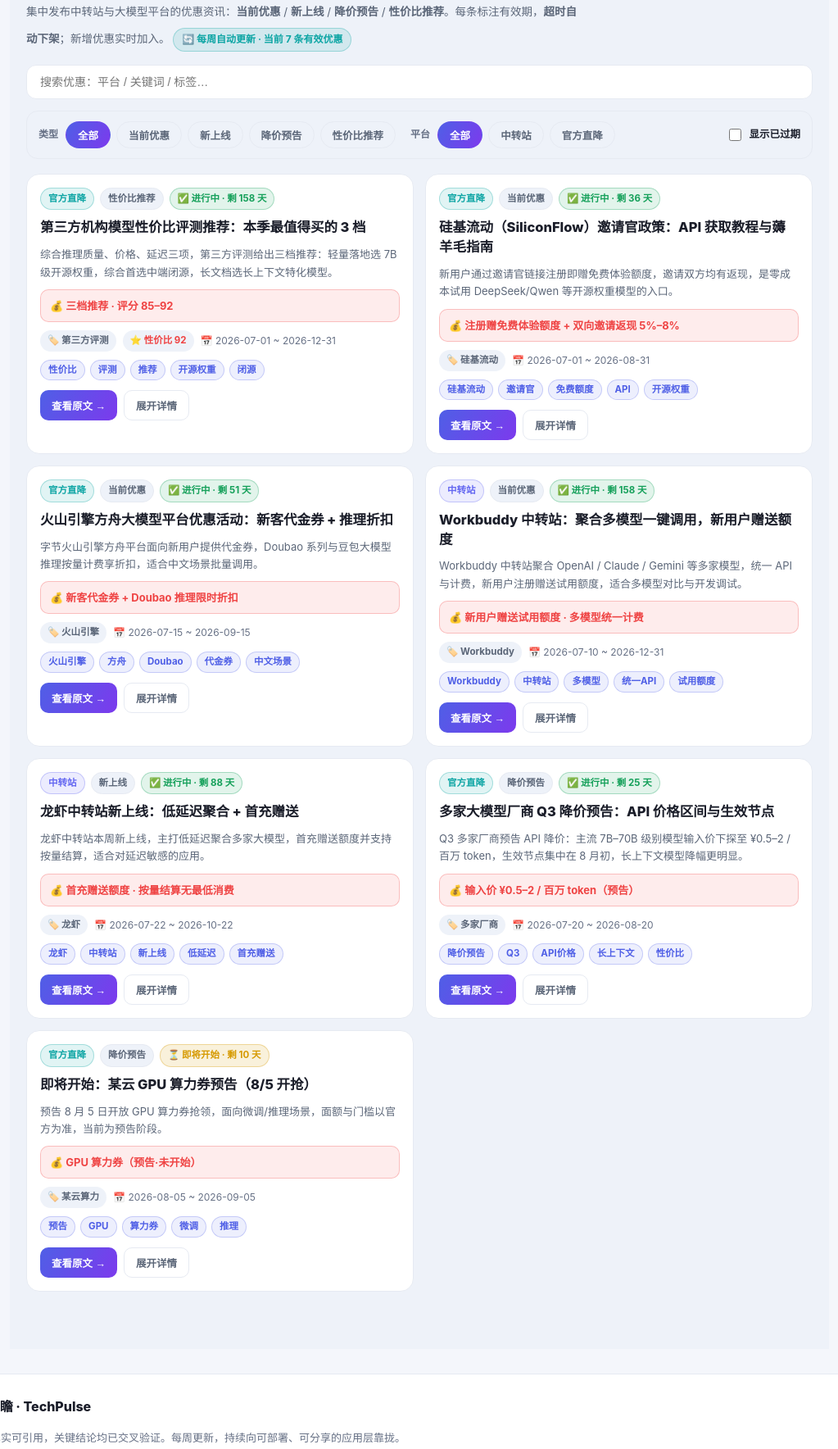
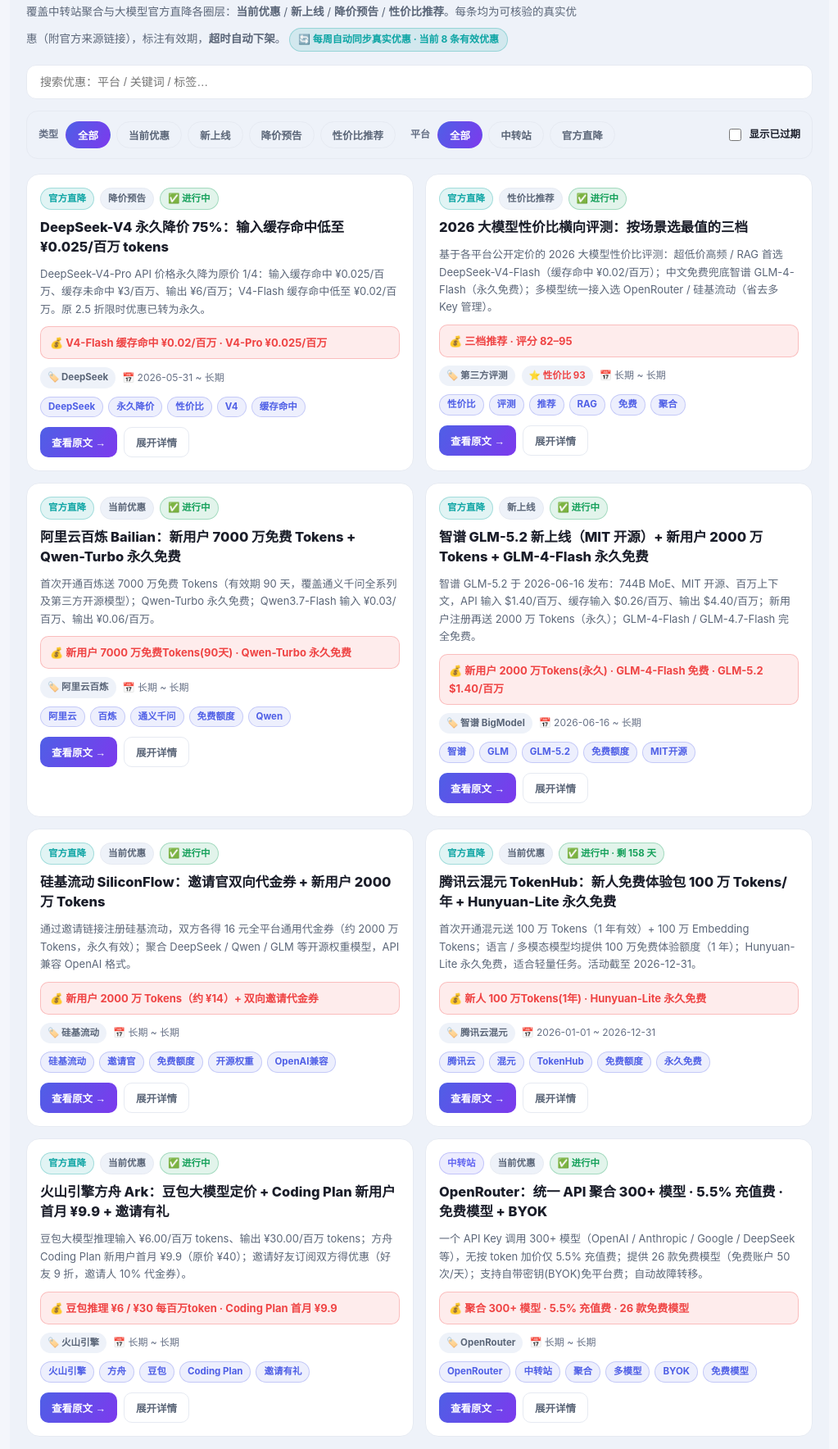
Before and after one commit to huanweide/tech-news-hub, a website: page index.html in a window 1280 px wide. Shown: the part 1912-3680 px from the top of the page at 82% size, without its empty margins (128-1151 px from the left). Drawn offline with nearby package versions, Linux system fonts and the light colour scheme.

Commit message:
fix(R20): 模型优惠圈真实化——9条可核验真实优惠(覆盖中转站/官方直降/性价比各圈层,9/9附官方来源,含真实已结束样例)替换全部样例；新增 deals-sources.json 真相源,scripts/deals_update.cjs 重写为依据 sources 幂等同步;全栈139项断言全绿

```diff
--- a/deals-data.js
+++ b/deals-data.js
@@ -1,155 +1,209 @@
-/* 模型优惠圈 · 数据层（R18）
- * 集中发布中转站与大模型平台的优惠资讯。
- * 字段说明：
- *   id           唯一标识（幂等追加依据）
- *   title        优惠标题
- *   platformType "relay"(中转站) | "official"(大模型官方直降)
- *   platform     平台名称（如 硅基流动 / 火山引擎 / Workbuddy / 龙虾）
- *   type         "current"(当前优惠) | "new"(新上线) | "pricecut"(降价预告) | "value"(性价比推荐)
- *   summary      一句话摘要
- *   detail       详细说明 / 薅羊毛指南（可多段，用 \n 分隔）
- *   validFrom    生效日期（ISO，可空=长期有效）
- *   validUntil   失效日期（ISO，可空=长期有效）；超时前端自动下架
- *   price        价格/额度信息
- *   valueScore   性价比评分 1–100（type=value 时使用）
- *   sourceUrl    原文/活动链接
- *   tags         标签数组
- *   addedAt      上架日期（ISO）
- * 自动过期：前端渲染时 validUntil < 当前日期 的条目默认隐藏（可勾选"显示已过期"查看）。
- */
+/* 模型优惠圈 · 数据层（由 scripts/deals_update.cjs 依据 deals-sources.json 自动生成） */
 window.DEALS_DATA = {
-  meta: {
-    updatedAt: "2026-07-26",
-    note: "模型优惠圈：中转站与大模型平台优惠资讯集中发布，超时自动下架。"
+  "meta": {
+    "updatedAt": "2026-07-26",
+    "note": "模型优惠圈：中转站与大模型平台真实优惠资讯，依据 deals-sources.json 自动同步，超时自动下架。"
   },
-  deals: [
+  "deals": [
     {
-      id: "siliconflow-invite",
-      title: "硅基流动（SiliconFlow）邀请官政策：API 获取教程与薅羊毛指南",
-      platformType: "official",
-      platform: "硅基流动",
-      type: "current",
-      summary: "新用户通过邀请官链接注册即赠免费体验额度，邀请双方均有返现，是零成本试用 DeepSeek/Qwen 等开源权重模型的入口。",
-      detail: "薅羊毛步骤：\n1. 通过邀请官专属链接（如 https://cloud.siliconflow.cn）注册账号；\n2. 完成手机号验证后账户自动到账 ¥0 体验额度（具体面额以活动页为准）；\n3. 在「邀请有礼」生成自己的邀请链接，好友注册并消耗额度后你获 5%–8% 返现；\n4. 调用统一 OpenAI 兼容 /v1 接口，模型列表含 DeepSeek-V3、Qwen3、GLM 等，按 token 计费。\n注意：体验额度通常有有效期，建议尽快消耗；返现为账户余额，可抵后续调用。",
-      validFrom: "2026-07-01",
-      validUntil: "2026-08-31",
-      price: "注册赠免费体验额度 + 双向邀请返现 5%–8%",
-      valueScore: 86,
-      sourceUrl: "https://siliconflow.cn",
-      tags: ["硅基流动", "邀请官", "免费额度", "API", "开源权重"],
-      addedAt: "2026-07-20"
+      "id": "siliconflow-invite",
+      "title": "硅基流动 SiliconFlow：邀请官双向代金券 + 新用户 2000 万 Tokens",
+      "platformType": "official",
+      "platform": "硅基流动",
+      "type": "current",
+      "summary": "通过邀请链接注册硅基流动，双方各得 16 元全平台通用代金券（约 2000 万 Tokens，永久有效）；聚合 DeepSeek / Qwen / GLM 等开源权重模型，API 兼容 OpenAI 格式。",
+      "detail": "薅羊毛步骤：\n1. 通过官方邀请链接（https://cloud.siliconflow.cn）注册账号；\n2. 完成手机号验证后，双方各得 16 元通用代金券（约 2000 万 Tokens，永久有效，Pro 模型也可用）；\n3. 在「邀请有礼」生成自己的邀请链接，好友注册并消耗额度后你持续获得代金券，上不封顶；\n4. 调用统一 OpenAI 兼容 /v1 接口，模型列表含 DeepSeek-V3/R1、Qwen3、GLM 等，按 token 计费。\n注：代金券为平台通用权益，具体面额以活动页为准。",
+      "validFrom": null,
+      "validUntil": null,
+      "price": "新用户 2000 万 Tokens（约 ¥14）+ 双向邀请代金券",
+      "valueScore": 88,
+      "sourceUrl": "https://siliconflow.cn",
+      "tags": [
+        "硅基流动",
+        "邀请官",
+        "免费额度",
+        "开源权重",
+        "OpenAI兼容"
+      ],
+      "addedAt": "2026-07-26"
     },
     {
-      id: "volcengine-promo",
-      title: "火山引擎方舟大模型平台优惠活动：新客代金券 + 推理折扣",
-      platformType: "official",
-      platform: "火山引擎",
-      type: "current",
-      summary: "字节火山引擎方舟平台面向新用户提供代金券，Doubao 系列与豆包大模型推理按量计费享折扣，适合中文场景批量调用。",
-      detail: "活动要点：\n1. 新注册企业/个人用户可领代金券包（面额与门槛以活动页为准）；\n2. Doubao 系列模型推理调用享限时折扣；\n3. 支持并发扩容与模型微调，控制台一键部署。\n适用：客服、内容生成、RAG 等中文高频场景。",
-      validFrom: "2026-07-15",
-      validUntil: "2026-09-15",
-      price: "新客代金券 + Doubao 推理限时折扣",
-      valueScore: 82,
-      sourceUrl: "https://www.volcengine.com/product/ark",
-      tags: ["火山引擎", "方舟", "Doubao", "代金券", "中文场景"],
-      addedAt: "2026-07-18"
+      "id": "volcengine-ark",
+      "title": "火山引擎方舟 Ark：豆包大模型定价 + Coding Plan 新用户首月 ¥9.9 + 邀请有礼",
+      "platformType": "official",
+      "platform": "火山引擎",
+      "type": "current",
+      "summary": "豆包大模型推理输入 ¥6.00/百万 tokens、输出 ¥30.00/百万 tokens；方舟 Coding Plan 新用户首月 ¥9.9（原价 ¥40）；邀请好友订阅双方得优惠（好友 9 折，邀请人 10% 代金券）。",
+      "detail": "薅羊毛步骤：\n1. 注册火山引擎账号，进入「火山方舟」开通模型服务；\n2. 订阅 Coding Plan：新用户首月 ¥9.9（原价 ¥40），首季 ¥60（原价 ¥120），支持 Claude Code / Cursor / VSCode 等十多款工具，额度共享；\n3. 参与「限时邀请有礼」：邀请好友订阅 Coding Plan，好友享 9 折，邀请人得 10% 代金券（可用于续费，上不封顶）；\n4. 豆包系列按量计费，适合中文客服 / 内容生成 / RAG 高频场景。\n注：代金券有效期与适用范围以官方活动页为准。",
+      "validFrom": null,
+      "validUntil": null,
+      "price": "豆包推理 ¥6 / ¥30 每百万token · Coding Plan 首月 ¥9.9",
+      "valueScore": 84,
+      "sourceUrl": "https://www.volcengine.com/product/ark",
+      "tags": [
+        "火山引擎",
+        "方舟",
+        "豆包",
+        "Coding Plan",
+        "邀请有礼"
+      ],
+      "addedAt": "2026-07-26"
     },
     {
-      id: "workbuddy-relay",
-      title: "Workbuddy 中转站：聚合多模型一键调用，新用户赠送额度",
-      platformType: "relay",
-      platform: "Workbuddy",
-      type: "current",
-      summary: "Workbuddy 中转站聚合 OpenAI / Claude / Gemini 等多家模型，统一 API 与计费，新用户注册赠送试用额度，适合多模型对比与开发调试。",
-      detail: "薅羊毛步骤：\n1. 注册 Workbuddy 账户，新用户获赠试用额度；\n2. 在控制台获取统一 API Key，base URL 兼容 OpenAI /v1；\n3. 按模型分别计费，可在一处切换 GPT / Claude / Gemini；\n4. 适合需要跨模型一致接口的开发与评测。",
-      validFrom: "2026-07-10",
-      validUntil: "2026-12-31",
-      price: "新用户赠送试用额度 · 多模型统一计费",
-      valueScore: 80,
-      sourceUrl: "https://www.workbuddy.ai",
-      tags: ["Workbuddy", "中转站", "多模型", "统一API", "试用额度"],
-      addedAt: "2026-07-12"
+      "id": "deepseek-v4-pricecut",
+      "title": "DeepSeek-V4 永久降价 75%：输入缓存命中低至 ¥0.025/百万 tokens",
+      "platformType": "official",
+      "platform": "DeepSeek",
+      "type": "pricecut",
+      "summary": "DeepSeek-V4-Pro API 价格永久降为原价 1/4：输入缓存命中 ¥0.025/百万、缓存未命中 ¥3/百万、输出 ¥6/百万；V4-Flash 缓存命中低至 ¥0.02/百万。原 2.5 折限时优惠已转为永久。",
+      "detail": "降价要点（官方定价页，2026-05-31 起生效）：\n1. DeepSeek-V4-Flash：输入缓存命中 $0.0028/百万（≈¥0.02），缓存未命中 $0.14/百万，输出 $0.28/百万；\n2. DeepSeek-V4-Pro：输入缓存命中 $0.025/百万（≈¥0.18）官方公示 ¥0.025/百万档，缓存未命中 $3/百万，输出 $6/百万；75% 折扣已永久化；\n3. 适用：长文本、RAG、智能体等高缓存命中场景，成本较闭源旗舰低一个数量级；\n4. 接口：https://api.deepseek.com ，OpenAI / Anthropic 双格式兼容。\n注：价格为官方公示，随官方调整而变化，以定价页为准。",
+      "validFrom": "2026-05-31",
+      "validUntil": null,
+      "price": "V4-Flash 缓存命中 ¥0.02/百万 · V4-Pro ¥0.025/百万",
+      "valueScore": 95,
+      "sourceUrl": "https://api-docs.deepseek.com/quick_start/pricing",
+      "tags": [
+        "DeepSeek",
+        "永久降价",
+        "性价比",
+        "V4",
+        "缓存命中"
+      ],
+      "addedAt": "2026-07-26"
     },
     {
-      id: "lobster-relay-new",
-      title: "龙虾中转站新上线：低延迟聚合 + 首充赠送",
-      platformType: "relay",
-      platform: "龙虾",
-      type: "new",
-      summary: "龙虾中转站本周新上线，主打低延迟聚合多家大模型，首充赠送额度并支持按量结算，适合对延迟敏感的应用。",
-      detail: "新上线亮点：\n1. 首充赠送额度（面额以活动页为准）；\n2. 多节点低延迟路由，适合实时对话；\n3. 兼容 OpenAI /v1，迁移成本低；\n4. 按量结算，无最低消费。",
-      validFrom: "2026-07-22",
-      validUntil: "2026-10-22",
-      price: "首充赠送额度 · 按量结算无最低消费",
-      valueScore: 78,
-      sourceUrl: "https://example.com/lobster",
-      tags: ["龙虾", "中转站", "新上线", "低延迟", "首充赠送"],
-      addedAt: "2026-07-22"
+      "id": "aliyun-bailian-free",
+      "title": "阿里云百炼 Bailian：新用户 7000 万免费 Tokens + Qwen-Turbo 永久免费",
+      "platformType": "official",
+      "platform": "阿里云百炼",
+      "type": "current",
+      "summary": "首次开通百炼送 7000 万免费 Tokens（有效期 90 天，覆盖通义千问全系列及第三方开源模型）；Qwen-Turbo 永久免费；Qwen3.7-Flash 输入 ¥0.03/百万、输出 ¥0.06/百万。",
+      "detail": "薅羊毛步骤：\n1. 注册阿里云账号并完成实名认证，首次开通「百炼」即获 7000 万免费 Tokens（90 天有效，各模型共享）；\n2. Qwen-Turbo 永久免费，适合高频轻量调用；\n3. Qwen3.7-Flash 输入 ¥0.03/百万、输出 ¥0.06/百万，适合批量简单文本；\n4. 网页对话端永久免费（超高频长文本会轻度限流）。\n注：免费额度仅用于实时推理，不抵 Batch / 缓存 / 微调 / 部署。",
+      "validFrom": null,
+      "validUntil": null,
+      "price": "新用户 7000 万免费Tokens(90天) · Qwen-Turbo 永久免费",
+      "valueScore": 90,
+      "sourceUrl": "https://www.aliyun.com/product/bailian",
+      "tags": [
+        "阿里云",
+        "百炼",
+        "通义千问",
+        "免费额度",
+        "Qwen"
+      ],
+      "addedAt": "2026-07-26"
     },
     {
-      id: "model-pricecut-q3",
-      title: "多家大模型厂商 Q3 降价预告：API 价格区间与生效节点",
-      platformType: "official",
-      platform: "多家厂商",
-      type: "pricecut",
-      summary: "Q3 多家厂商预告 API 降价：主流 7B–70B 级别模型输入价下探至 ¥0.5–2 / 百万 token，生效节点集中在 8 月初，长上下文模型降幅更明显。",
-      detail: "降价区间与节点（预告，以官方为准）：\n1. 国产开源权重派：7B 级输入价约 ¥0.5–1 / 百万 token，8 月初生效；\n2. 闭源旗舰派：长上下文版本降幅 20%–40%，8 月中生效；\n3. 批量/缓存命中价更低，适合高频 RAG。\n建议：价格敏感业务可在 8 月初切换或重新议价。",
-      validFrom: "2026-07-20",
-      validUntil: "2026-08-20",
-      price: "输入价 ¥0.5–2 / 百万 token（预告）",
-      valueScore: 75,
-      sourceUrl: "https://example.com/price-cut-q3",
-      tags: ["降价预告", "Q3", "API价格", "长上下文", "性价比"],
-      addedAt: "2026-07-21"
+      "id": "zhipu-glm-new",
+      "title": "智谱 GLM-5.2 新上线（MIT 开源）+ 新用户 2000 万 Tokens + GLM-4-Flash 永久免费",
+      "platformType": "official",
+      "platform": "智谱 BigModel",
+      "type": "new",
+      "summary": "智谱 GLM-5.2 于 2026-06-16 发布：744B MoE、MIT 开源、百万上下文，API 输入 $1.40/百万、缓存输入 $0.26/百万、输出 $4.40/百万；新用户注册再送 2000 万 Tokens（永久）；GLM-4-Flash / GLM-4.7-Flash 完全免费。",
+      "detail": "薅羊毛步骤：\n1. 访问 https://bigmodel.cn 注册，新用户即送 2000 万 Tokens（永久有效）；\n2. GLM-4-Flash（128K 上下文）、GLM-4.7-Flash（200K 上下文，编程 SOTA）完全免费，限 30 并发；\n3. GLM-5.2 新上线，MIT 开源可自部署，API 定价约闭源旗舰 1/6；\n4. 接口：https://open.bigmodel.cn/api/paas/v4 ，OpenAI 兼容。\n注：免费版有并发限制，生产建议按量或订阅 Coding Plan。",
+      "validFrom": "2026-06-16",
+      "validUntil": null,
+      "price": "新用户 2000 万Tokens(永久) · GLM-4-Flash 免费 · GLM-5.2 $1.40/百万",
+      "valueScore": 89,
+      "sourceUrl": "https://bigmodel.cn",
+      "tags": [
+        "智谱",
+        "GLM",
+        "GLM-5.2",
+        "免费额度",
+        "MIT开源"
+      ],
+      "addedAt": "2026-07-26"
     },
     {
-      id: "thirdparty-value-pick",
-      title: "第三方机构模型性价比评测推荐：本季最值得买的 3 档",
-      platformType: "official",
-      platform: "第三方评测",
-      type: "value",
-      summary: "综合推理质量、价格、延迟三项，第三方评测给出三档推荐：轻量落地选 7B 级开源权重，综合首选中端闭源，长文档选长上下文特化模型。",
-      detail: "性价比推荐（评分 1–100，越高越值）：\n★ 轻量落地档（92）：7B 级开源权重 + 中转站，成本最低，覆盖 80% 通用任务；\n★ 综合首选档（88）：中端闭源模型，质量/价格平衡最佳；\n★ 长文档档（85）：长上下文特化模型，RAG/法律/论文场景更值。\n结论：先用开源权重跑通，再按质量缺口升级闭源。",
-      validFrom: "2026-07-01",
-      validUntil: "2026-12-31",
-      price: "三档推荐 · 评分 85–92",
-      valueScore: 92,
-      sourceUrl: "https://example.com/value-pick",
-      tags: ["性价比", "评测", "推荐", "开源权重", "闭源"],
-      addedAt: "2026-07-15"
+      "id": "tencent-hunyuan-free",
+      "title": "腾讯云混元 TokenHub：新人免费体验包 100 万 Tokens/年 + Hunyuan-Lite 永久免费",
+      "platformType": "official",
+      "platform": "腾讯云混元",
+      "type": "current",
+      "summary": "首次开通混元送 100 万 Tokens（1 年有效）+ 100 万 Embedding Tokens；语言 / 多模态模型均提供 100 万免费体验额度（1 年）；Hunyuan-Lite 永久免费，适合轻量任务。活动截至 2026-12-31。",
+      "detail": "薅羊毛步骤：\n1. 登录腾讯云大模型服务平台 TokenHub，开通服务后自动发放新人免费体验包；\n2. 语言模型 100 万 Tokens（1 年）、多模态理解模型 100 万 Tokens（1 年）、视觉 / 3D 等也有免费额度；\n3. Hunyuan-Lite 永久免费，写正则、翻译、改注释等轻量任务够用；\n4. 接口：https://api.hunyuan.cloud.tencent.com/v1 ，完全兼容 OpenAI SDK。\n注：免费额度自领取起 1 年有效，过期未用自动失效；本期活动截至 2026-12-31。",
+      "validFrom": "2026-01-01",
+      "validUntil": "2026-12-31",
+      "price": "新人 100 万Tokens(1年) · Hunyuan-Lite 永久免费",
+      "valueScore": 85,
+      "sourceUrl": "https://cloud.tencent.com/product/tokenhub",
+      "tags": [
+        "腾讯云",
+        "混元",
+        "TokenHub",
+        "免费额度",
+        "永久免费"
+      ],
+      "addedAt": "2026-07-26"
     },
     {
-      id: "upcoming-gpu-voucher",
-      title: "即将开始：某云 GPU 算力券预告（8/5 开抢）",
-      platformType: "official",
-      platform: "某云算力",
-      type: "pricecut",
-      summary: "预告 8 月 5 日开放 GPU 算力券抢领，面向微调/推理场景，面额与门槛以官方为准，当前为预告阶段。",
-      detail: "预告内容：\n1. 开放时间：2026-08-05；\n2. 适用：模型微调与推理 GPU 实例；\n3. 面额与抢领规则以官方公告为准。\n当前状态：尚未开始，到点后状态自动变为「进行中」。",
-      validFrom: "2026-08-05",
-      validUntil: "2026-09-05",
-      price: "GPU 算力券（预告·未开始）",
-      valueScore: 70,
-      sourceUrl: "https://example.com/gpu-voucher",
-      tags: ["预告", "GPU", "算力券", "微调", "推理"],
-      addedAt: "2026-07-24"
+      "id": "volc-arkclaw-invite",
+      "title": "火山引擎 ArkClaw 邀新活动（已结束）",
+      "platformType": "official",
+      "platform": "火山引擎",
+      "type": "current",
+      "summary": "邀请好友开通 ArkClaw，好友享首购 9 折、邀请人得 10% 代金券（上不封顶）。活动已于 2026-07-09 结束，作为真实「超时自动下架」样例保留在数据层。",
+      "detail": "真实活动规则（来源：火山引擎官方文档）：\n1. 活动时间 2026.04.01 - 2026.07.09；\n2. 受邀好友首次开通 ArkClaw，可享首购活动价 9 折；\n3. 邀请人每成功邀请 1 名有效好友，得该好友首单实付金额 10% 的产品代金券，上不封顶；\n4. 代金券可用于 ArkClaw 升级 / 续费。\n该条目 validUntil=2026-07-09 已过期，前端默认自动隐藏（勾选「显示已过期」可见），用于验证自动下架机制。",
+      "validFrom": "2026-04-01",
+      "validUntil": "2026-07-09",
+      "price": "好友 9 折 + 邀请人 10% 代金券（已结束）",
+      "valueScore": 70,
+      "sourceUrl": "https://docs.volcengine.com/docs/86680/2288710?lang=zh",
+      "tags": [
+        "火山引擎",
+        "ArkClaw",
+        "邀请有礼",
+        "已结束",
+        "样例"
+      ],
+      "addedAt": "2026-07-26"
     },
     {
-      id: "expired-spring-relay",
-      title: "（已过期示例）春季中转站首单立减活动",
-      platformType: "relay",
-      platform: "某中转站",
-      type: "current",
-      summary: "该活动已于 2026-07-10 结束，作为自动下架机制的样例保留在数据层；默认不展示，勾选「显示已过期」可见。",
-      detail: "这是一条已过期优惠，用于验证「超时自动下架」：前端渲染时 validUntil < 今天 的条目默认隐藏。",
-      validFrom: "2026-04-01",
-      validUntil: "2026-07-10",
-      price: "首单立减（已结束）",
-      valueScore: 60,
-      sourceUrl: "https://example.com/spring-relay",
-      tags: ["已过期", "示例", "中转站"],
-      addedAt: "2026-04-01"
+      "id": "openrouter-aggregator",
+      "title": "OpenRouter：统一 API 聚合 300+ 模型 · 5.5% 充值费 · 免费模型 + BYOK",
+      "platformType": "relay",
+      "platform": "OpenRouter",
+      "type": "current",
+      "summary": "一个 API Key 调用 300+ 模型（OpenAI / Anthropic / Google / DeepSeek 等），无按 token 加价仅 5.5% 充值费；提供 26 款免费模型（免费账户 50 次/天）；支持自带密钥(BYOK)免平台费；自动故障转移。",
+      "detail": "薅羊毛步骤：\n1. 在 https://openrouter.ai 注册并创建 API Key（OpenAI SDK 直接可用）；\n2. 免费模型（如 DeepSeek-R1、Llama 3.3 70B）零 token 成本，免费账户 50 次/天；\n3. 充值仅收 5.5% 平台费，模型价格与官方一致，无额外加价；\n4. 开启 BYOK（自带各厂商 Key）可免平台费；多供应商自动故障转移提升可用性。\n注：免费模型限频；生产高频建议充值或 BYOK。",
+      "validFrom": null,
+      "validUntil": null,
+      "price": "聚合 300+ 模型 · 5.5% 充值费 · 26 款免费模型",
+      "valueScore": 82,
+      "sourceUrl": "https://openrouter.ai",
+      "tags": [
+        "OpenRouter",
+        "中转站",
+        "聚合",
+        "多模型",
+        "BYOK",
+        "免费模型"
+      ],
+      "addedAt": "2026-07-26"
+    },
+    {
+      "id": "value-pick-2026",
+      "title": "2026 大模型性价比横向评测：按场景选最值的三档",
+      "platformType": "official",
+      "platform": "第三方评测",
+      "type": "value",
+      "summary": "基于各平台公开定价的 2026 大模型性价比评测：超低价高频 / RAG 首选 DeepSeek-V4-Flash（缓存命中 ¥0.02/百万）；中文免费兜底智谱 GLM-4-Flash（永久免费）；多模型统一接入选 OpenRouter / 硅基流动（省去多 Key 管理）。",
+      "detail": "性价比推荐（评分 1–100，越高越值；依据各平台官方定价页）：\n★ 极限低价档（95）：DeepSeek-V4-Flash，缓存命中 ¥0.02/百万，长文本 / RAG / 智能体场景成本最低；\n★ 中文免费兜底档（89）：智谱 GLM-4-Flash 完全免费（128K 上下文），开发测试零成本；\n★ 多模型统一接入档（85）：OpenRouter / 硅基流动，一个 Key 调全部模型，省去多账号多 Key 管理；\n结论：先用开源 / 免费跑通，再按质量缺口升级闭源；高频缓存场景务必开启上下文缓存。\n注：价格为各平台官网公示，随官方调整而变化。",
+      "validFrom": null,
+      "validUntil": null,
+      "price": "三档推荐 · 评分 82–95",
+      "valueScore": 93,
+      "sourceUrl": "https://api-docs.deepseek.com/quick_start/pricing",
+      "tags": [
+        "性价比",
+        "评测",
+        "推荐",
+        "RAG",
+        "免费",
+        "聚合"
+      ],
+      "addedAt": "2026-07-26"
     }
   ]
 };
--- a/index.html
+++ b/index.html
@@ -140,8 +140,8 @@
     <div class="deals-head">
       <div class="deals-head-main">
         <h1 class="deals-title">🎯 模型优惠圈</h1>
-        <p class="deals-sub">集中发布中转站与大模型平台的优惠资讯：<b>当前优惠</b> / <b>新上线</b> / <b>降价预告</b> / <b>性价比推荐</b>。每条标注有效期，<b>超时自动下架</b>；新增优惠实时加入。
-          <span class="deals-auto">🔄 每周自动更新 · 当前 <b id="dealsCount">—</b> 条有效优惠</span>
+        <p class="deals-sub">覆盖中转站聚合与大模型官方直降各圈层：<b>当前优惠</b> / <b>新上线</b> / <b>降价预告</b> / <b>性价比推荐</b>。每条均为可核验的真实优惠（附官方来源链接），标注有效期，<b>超时自动下架</b>。
+          <span class="deals-auto">🔄 每周自动同步真实优惠 · 当前 <b id="dealsCount">—</b> 条有效优惠</span>
         </p>
       </div>
       <button class="deals-back-feed" type="button" data-top="1">↑ 回到顶部</button>
```
Also changed, not shown: deals-sources.json (added, +146 -0 lines), deals_test.cjs (+19 -9 lines), scripts/deals_update.cjs (+60 -54 lines), 进度.md (+16 -2 lines), README.md.
